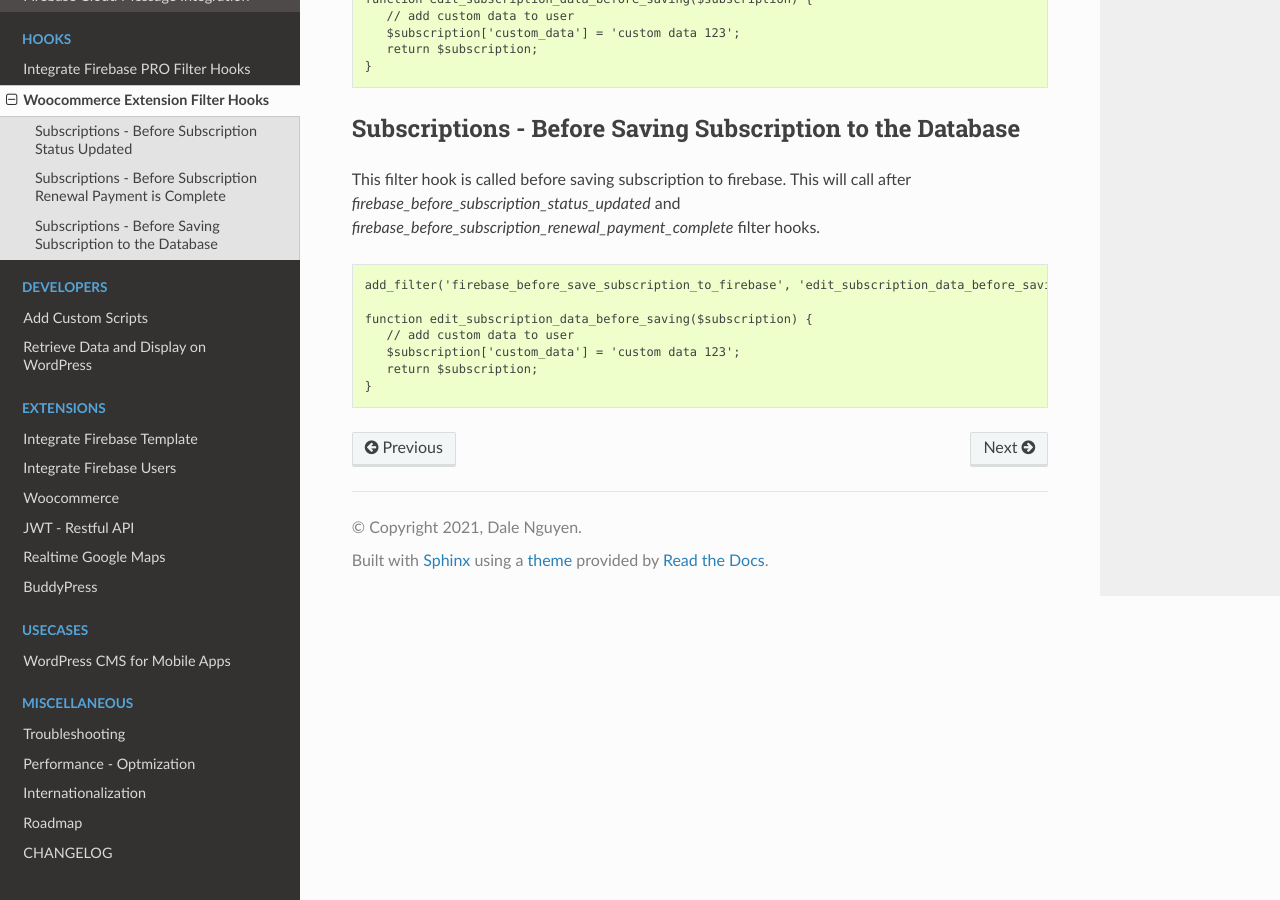
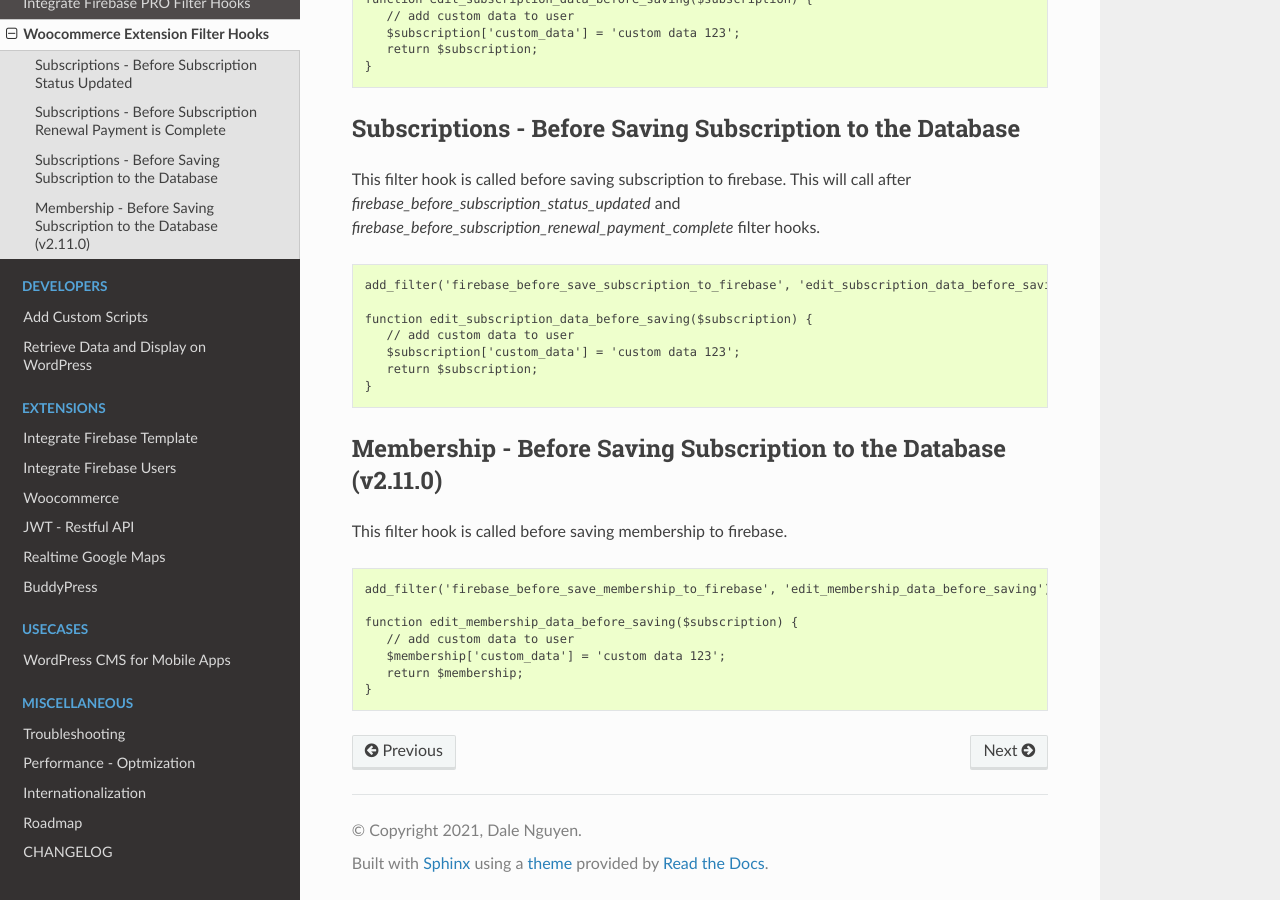
Before and after one commit to dalenguyen/firebase-wordpress-docs, a Sphinx documentation site: the page built from docs/hooks/woo-filters.rst, in a window 1280 px wide and 900 px high, scrolled down 743 px. Built offline with Sphinx 7.4.7 and the Read the Docs theme 2.0.0, drawn with Linux system fonts in a browser that asks for light colours; some of the changed text lies outside the part shown.

Commit message:
update woocommerce firebase version

```diff
--- a/docs/conf.py
+++ b/docs/conf.py
@@ -22,7 +22,7 @@ copyright = "2021, Dale Nguyen"
 author = u"Dale Nguyen"
 
 # The short X.Y version
-version = "2.30.0"
+version = "2.31.0"
 release = version
 
 # -- General configuration ---------------------------------------------------
--- a/docs/hooks/woo-filters.rst
+++ b/docs/hooks/woo-filters.rst
@@ -52,3 +52,19 @@ This filter hook is called before saving subscription to firebase. This will cal
        $subscription['custom_data'] = 'custom data 123';
        return $subscription;
     }
+
+Membership - Before Saving Subscription to the Database (v2.11.0)
+----------------------------------
+
+This filter hook is called before saving membership to firebase.
+
+
+.. code-block:: php
+
+    add_filter('firebase_before_save_membership_to_firebase', 'edit_membership_data_before_saving');
+
+    function edit_membership_data_before_saving($subscription) {
+       // add custom data to user
+       $membership['custom_data'] = 'custom data 123';
+       return $membership;
+    }
--- a/docs/index.rst
+++ b/docs/index.rst
@@ -4,7 +4,7 @@ Complete Guide to Firebase WordPress Integration
 .. meta::
    :description lang=en: Guide on how to integrate Firebase to WordPress.
 
-Last updated: May 07, 2022
+Last updated: May 15, 2022
 
 .. raw:: html
 
@@ -49,9 +49,9 @@ If you are interested in the development progress, please check the `Road map <h
 Products
 -----------
 
-- `Integrate Firebase PRO <https://techcater.com/>`_ - `v3.11.0`
+- `Integrate Firebase PRO <https://techcater.com/>`_ - `v3.12.0`
 - `Firebase WordPress Functions <https://firebase-wordpress-docs.readthedocs.io/en/latest/intro/cloud-functions-deployment.html>`_ - `v1.4.5` (bundle with PRO plugin)
-- `Integrate Firebase Woocommerce <https://firebase-wordpress-docs.readthedocs.io/en/latest/extensions/woocommerce.html>`_ - `v2.10.0` (Extension)
+- `Integrate Firebase Woocommerce <https://firebase-wordpress-docs.readthedocs.io/en/latest/extensions/woocommerce.html>`_ - `v2.11.0` (Extension)
 - `Integrate Firebase Users <https://firebase-wordpress-docs.readthedocs.io/en/latest/extensions/firebase-users.html>`_ - `v1.3.0` (Extension)
 - `Firebase JWT <https://firebase-wordpress-docs.readthedocs.io/en/latest/extensions/jwt.html>`_ - `v1.2.0` (Extension)
 - `Integrate Firebase Template <https://firebase-wordpress-docs.readthedocs.io/en/latest/extensions/firebase-template.html>`_ - `v1.1.0` (Extension)
```
Also changed, not shown: docs/misc/changelog.rst (+14 -0 lines).
